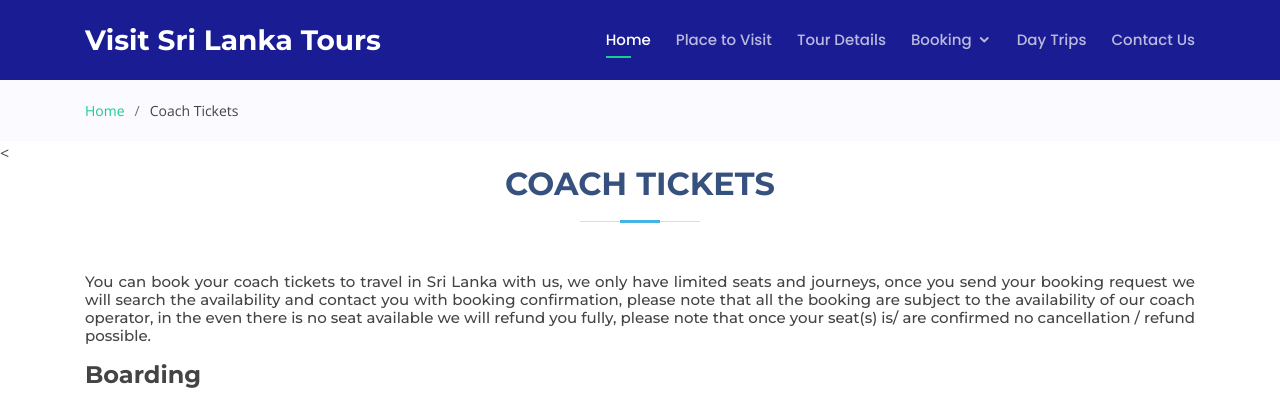
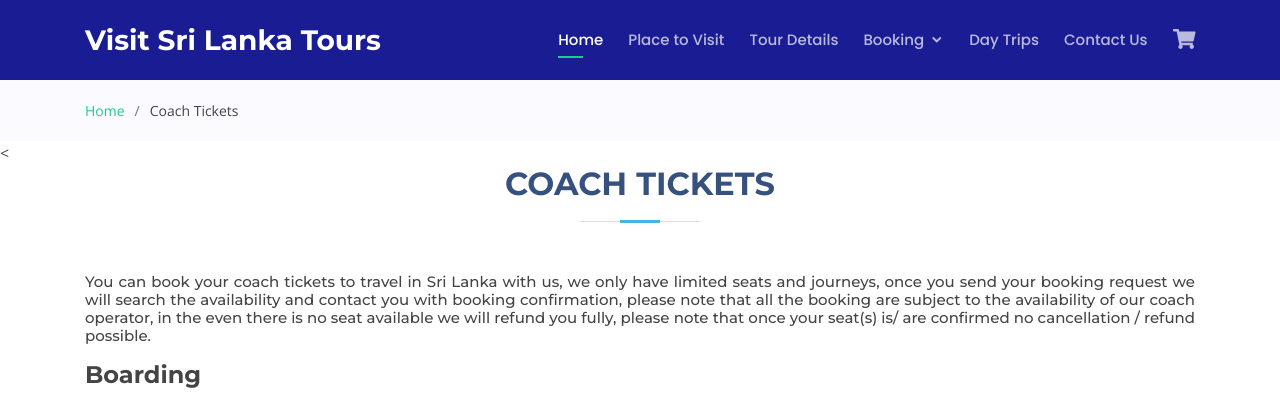
Before and after one commit to Vihanga22365/HCI-Project, a PHP site: page /hci/CoachTicket.php in a window 1280 px wide. Shown: the top 407 px of the page. Run offline with PHP 8.4, Linux system fonts and the light colour scheme; some libraries are stand-ins or nearby versions.

Commit message:
Update Header

```diff
--- a/header.php
+++ b/header.php
@@ -24,6 +24,7 @@
   <link href="assets/vendor/remixicon/remixicon.css" rel="stylesheet">
   <link href="assets/vendor/owl.carousel/assets/owl.carousel.min.css" rel="stylesheet">
   <link href="assets/vendor/aos/aos.css" rel="stylesheet">
+  <script src="https://cdnjs.cloudflare.com/ajax/libs/font-awesome/5.13.0/js/all.min.js" crossorigin="anonymous"></script>
 
   <!-- Template Main CSS File -->
   <link href="assets/css/style.css" rel="stylesheet">
@@ -56,6 +57,7 @@
           </li>
           <li ><a href="">Day Trips </a></li>
           <li ><a href="">Contact Us</a></li>
+          <li ><a href=""><i class="fas fa-shopping-cart fa-lg"></i></a></li>
 
         </ul>
       </nav><!-- .nav-menu -->
```
